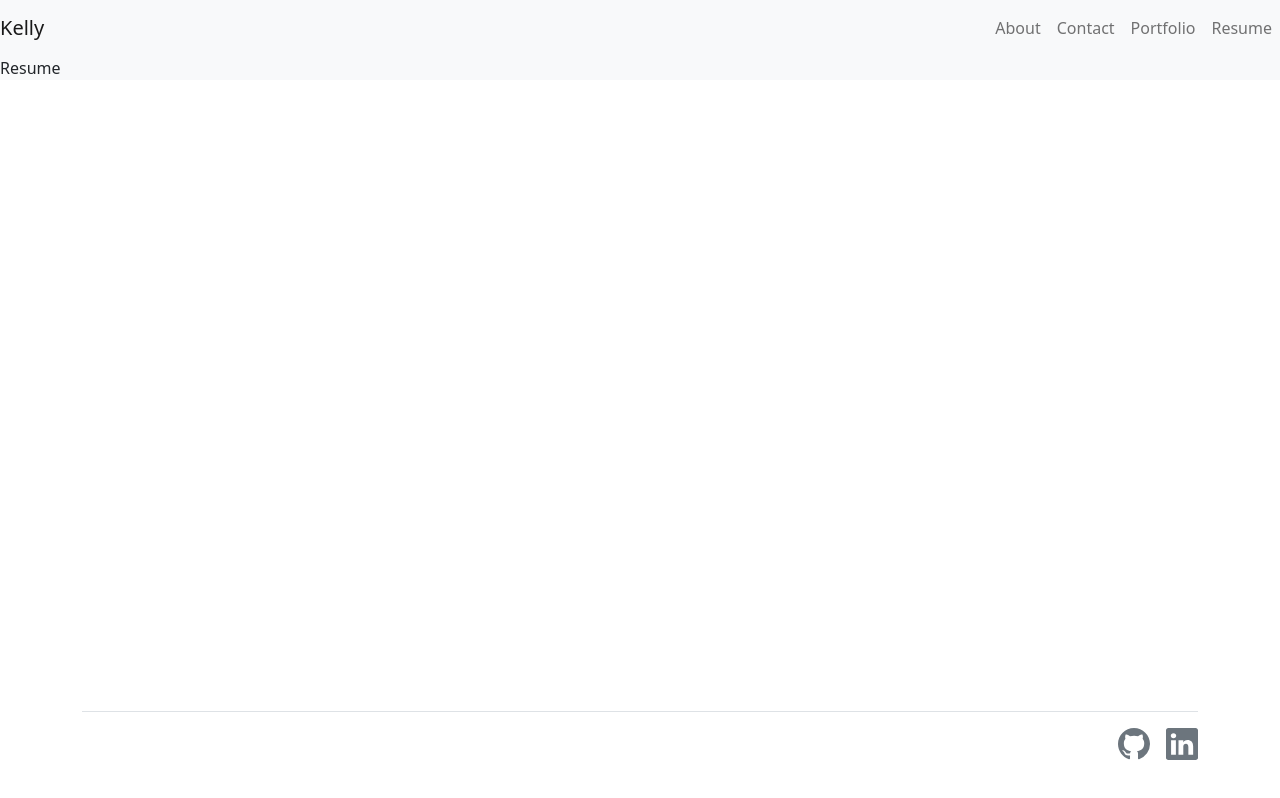
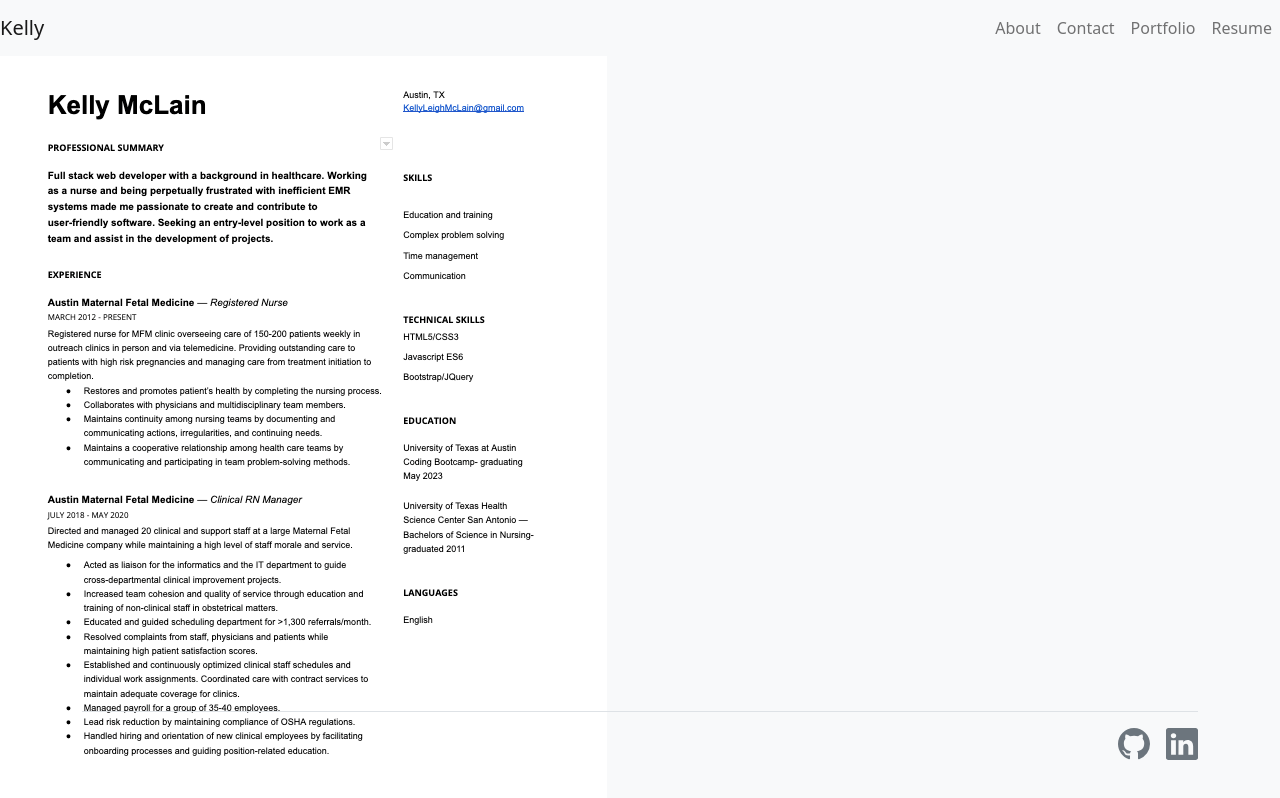
Before and after one commit to Rucatues/Personal-Portfolio-using-React, a React (Create React App) app: page / in a window 1280 px wide. Both pictures are taken after a click on the link "Resume". Shown: the top 798 px of the page. Built offline with nearby package versions, Linux system fonts and the light colour scheme.

Commit message:
downloadable resume added

```diff
--- a/src/components/Project.jsx
+++ b/src/components/Project.jsx
@@ -2,7 +2,8 @@ import React from 'react'
 
 const Project = () => {
     return (
-        <div>Project</div>
+        <div className="container">
+            Project</div>
     )
 }
 
--- a/src/index.js
+++ b/src/index.js
@@ -10,7 +10,3 @@ root.render(
     <App />
   </React.StrictMode>
 );
-
-// If you want to start measuring performance in your app, pass a function
-// to log results (for example: reportWebVitals(console.log))
-// or send to an analytics endpoint. Learn more: https://bit.ly/CRA-vitals
--- a/src/pages/Resume.jsx
+++ b/src/pages/Resume.jsx
@@ -1,8 +1,11 @@
 import React from 'react'
+import resume from '/Users/kellymclain/bootcamp/Homework/Personal-Portfolio-using-React/src/components/images/resume.png'
 
 function Resume() {
     return (
-        <div>Resume</div>
+        <div className="images hero-image">
+            <a href={resume} download> <img src={resume} /> </a>
+        </div>
     )
 }
 
```
Also changed, not shown: src/components/images/resume.png (added).
